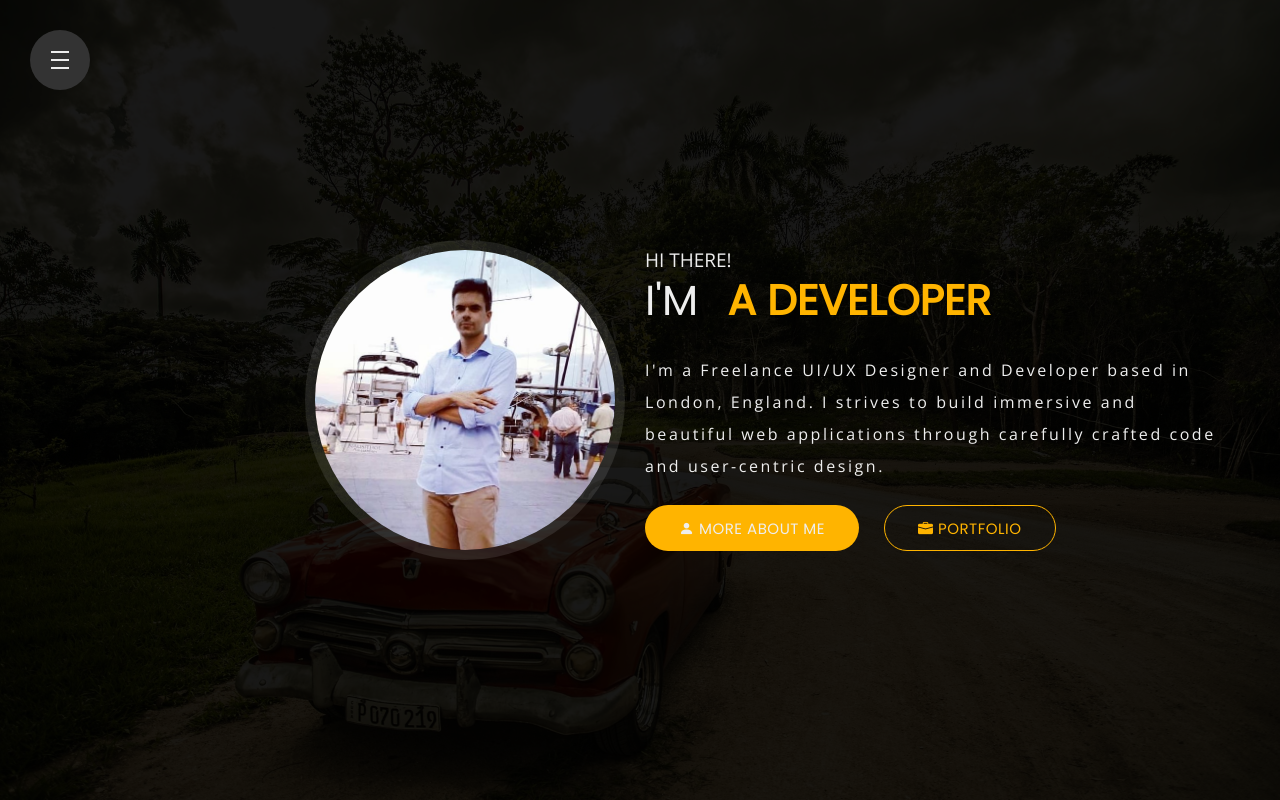
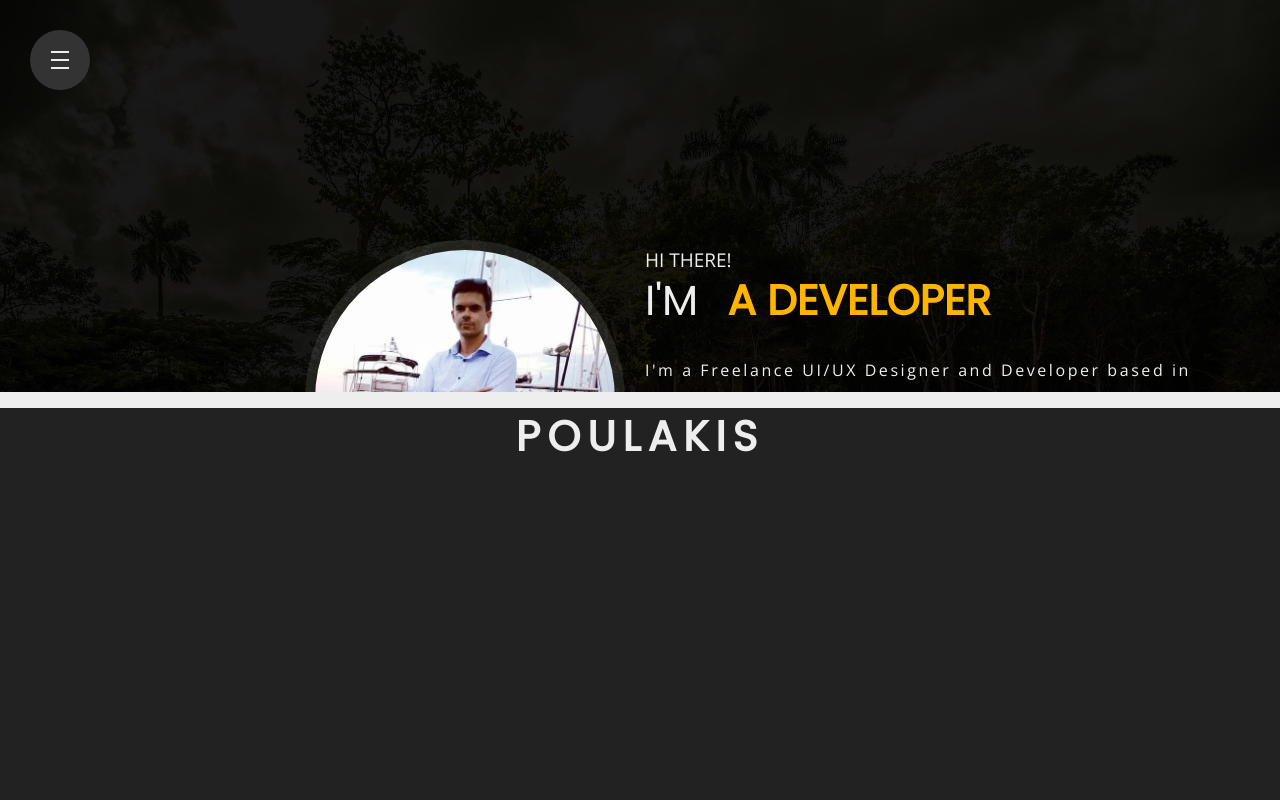
Before and after one commit to evans-p/portfolio, a React (Create React App) app: page / in a window 1280 px wide. Built offline with nearby package versions, Linux system fonts and the light colour scheme.

Commit message:
Began building loader page

```diff
--- /dev/null
+++ b/src/Apps/MainPage/Components/Loader/Loader.css
@@ -0,0 +1,69 @@
+.Loader {
+  width: 100vw;
+  height: 100vh;
+  position: fixed;
+  top: 0;
+  left: 0;
+}
+
+.Loader .mid {
+  width: 200vw;
+  height: 2vh;
+  background-color: var(--app-color-main);
+  animation-name: slide;
+  animation-duration: 1.5s;
+  animation-timing-function: linear;
+}
+.Loader .mid .left {
+  width: 100vw;
+  height: 2vh;
+  background-color: var(--menu-secondary-color);
+}
+
+.Loader .top,
+.bottom {
+  background-color: var(--app-secondary-color);
+  width: 100vw;
+  height: 49vh;
+  transition: all 5s ease-in-out;
+}
+.Loader .bottom {
+  display: flex;
+  justify-content: center;
+}
+
+.Loader .top {
+  display: flex;
+  justify-content: center;
+  align-items: flex-end;
+}
+
+.Loader h1 {
+  margin-top: 0.5rem;
+  color: var(--menu-secondary-color);
+  font-size: 42px;
+  line-height: 42px;
+  text-transform: uppercase;
+  font-weight: 800;
+  letter-spacing: 7px;
+}
+
+.Loader .top:hover {
+  transform: translateY(-100%);
+}
+
+.Loader .bottom:hover {
+  transform: translateY(100%);
+}
+
+@keyframes slide {
+  0% {
+    transform: translateX(0);
+  }
+  50% {
+    transform: translateX(-50%);
+  }
+  100% {
+    transform: translateX(0);
+  }
+}
--- /dev/null
+++ b/src/Apps/MainPage/Components/Loader/Loader.js
@@ -0,0 +1,23 @@
+import React from "react";
+
+import "./Loader.css";
+
+class Loader extends React.Component {
+  render() {
+    return (
+      <div className="Loader">
+        <div className="top">
+          <h1>Evans</h1>
+        </div>
+        <div className="mid">
+          <div className="left"></div>
+        </div>
+        <div className="bottom">
+          <h1>Poulakis</h1>
+        </div>
+      </div>
+    );
+  }
+}
+
+export default Loader;
--- a/src/Apps/MainPage/MainPage.js
+++ b/src/Apps/MainPage/MainPage.js
@@ -4,6 +4,7 @@ import "./MainPage.css";
 
 import Nav from "./Components/Nav/Nav";
 import Heroe from "./Components/Heroe/Heroe";
+import Loader from "./Components/Loader/Loader";
 
 class MainPage extends React.Component {
   render() {
@@ -11,6 +12,7 @@ class MainPage extends React.Component {
       <div className="MainPage">
         <Nav />
         <Heroe />
+        <Loader />
       </div>
     );
   }
--- a/src/index.css
+++ b/src/index.css
@@ -23,6 +23,7 @@
   --portrait-border-color: rgb(255, 255, 255, 0.1);
   --font-color-main: #eee;
   --app-color-main: #ffb400;
+  --app-secondary-color: #222;
 }
 
 ::-webkit-scrollbar {
```
